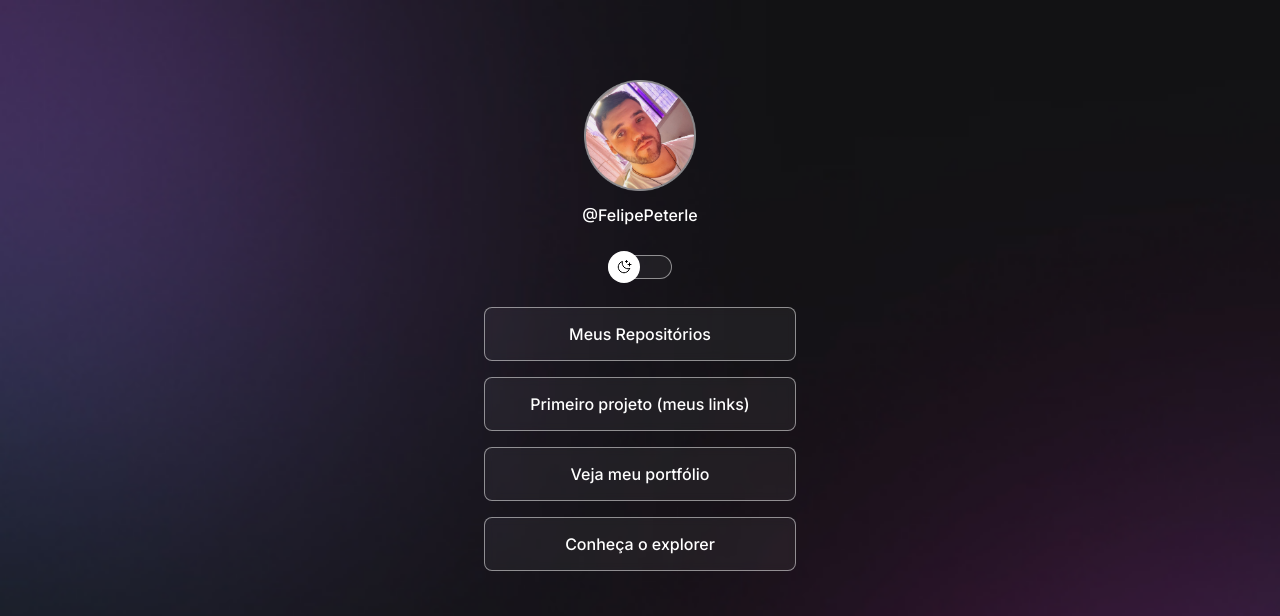
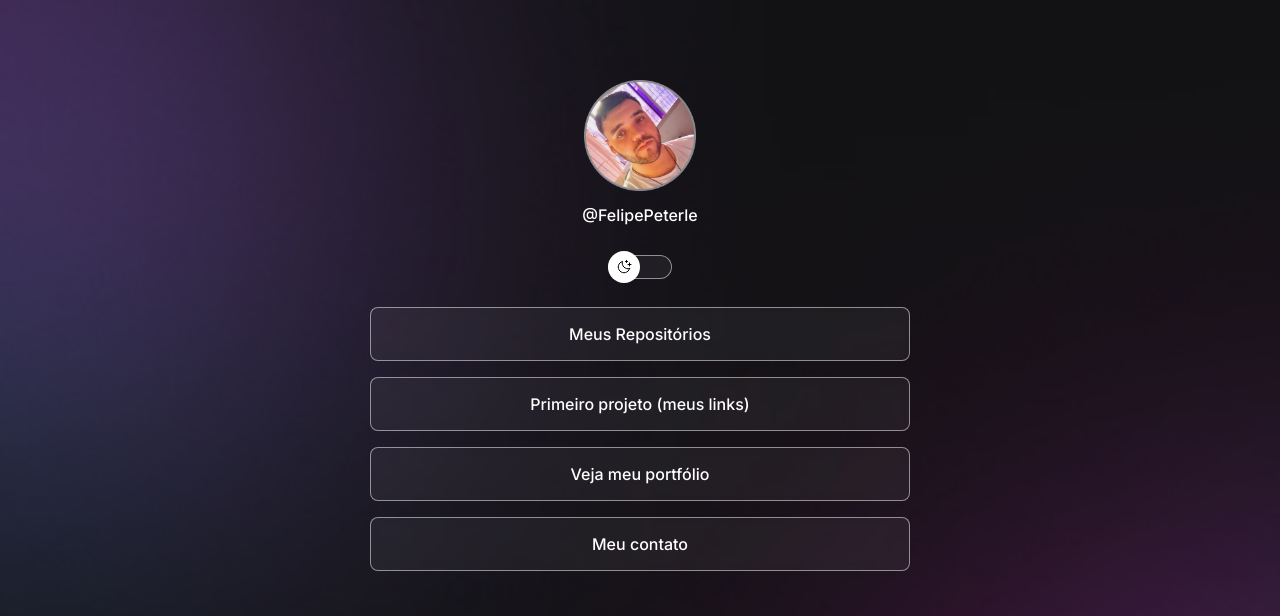
Before and after one commit to FelipePeterle/Projeto---Meus-Links, a plain HTML site: page index.html in a window 1280 px wide. Shown: the top 616 px of the page. Drawn offline with nearby package versions, Linux system fonts and the light colour scheme.

Commit message:
adjust containder widht and changes on html

```diff
--- a/index.html
+++ b/index.html
@@ -49,7 +49,7 @@
         </li>
 
         <li>
-          <a href="#">Conheça o explorer</a>
+          <a href="https://api.whatsapp.com/send/?phone=27998806513&text&type=phone_number&app_absent=0" target="_blank">Meu contato</a>
         </li>
       </ul>
       <div id="social-links">
--- a/style.css
+++ b/style.css
@@ -29,7 +29,8 @@ body {
 }
 
 #container {
-  width: 360px;
+  width: 100%;
+  max-width: 588px;
   margin: 56px auto 0px;
   padding: 0 24px;
 }
```
